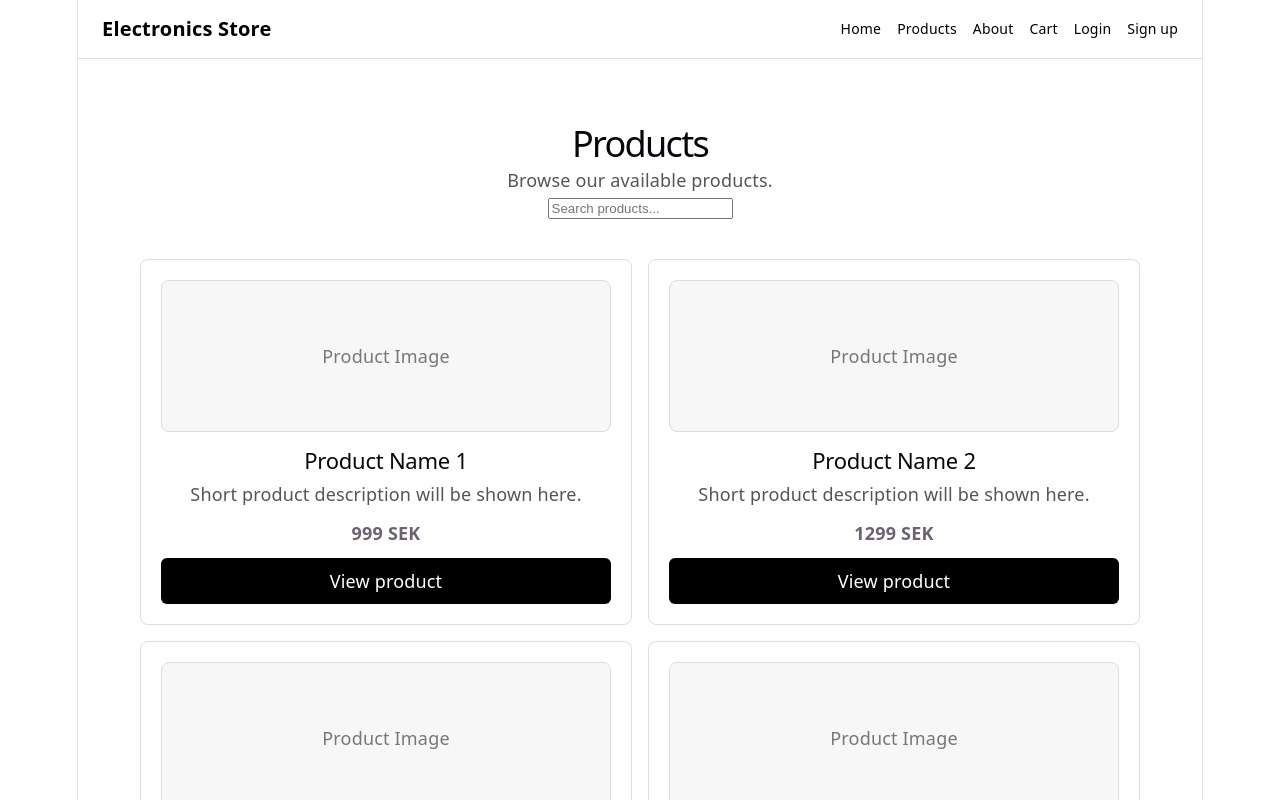
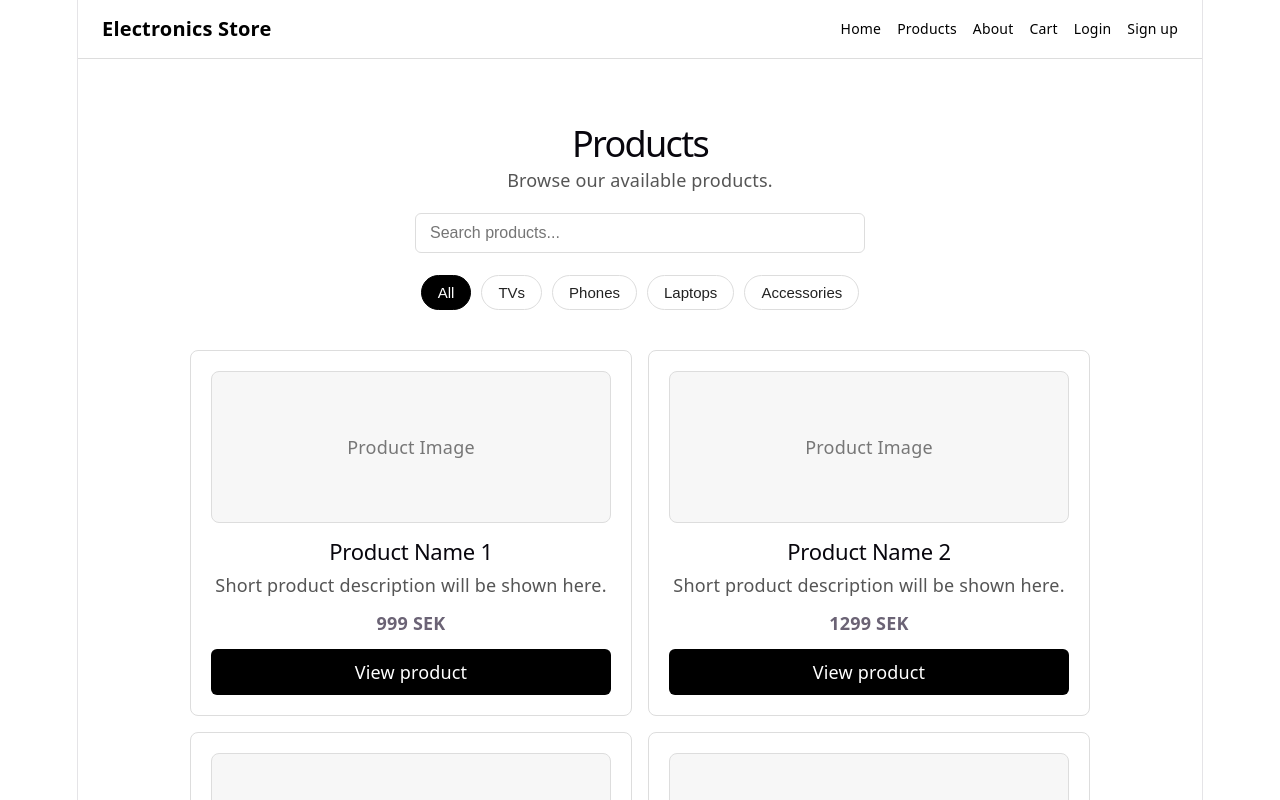
Before and after one commit to aklimson/Online-store, a React app in the folder frontend/: page /products in a window 1280 px wide. Shown: the top 800 px of the page. Built offline with nearby package versions, Linux system fonts and the light colour scheme; the HTML template or start-up script is replaced by a standard one.

Commit message:
feat: added category navigation and filtering

```diff
--- a/frontend/src/pages/Home.jsx
+++ b/frontend/src/pages/Home.jsx
@@ -22,10 +22,10 @@ function Home() {
         <h2>Categories</h2>
 
         <div className="category-grid">
-          <div>TVs</div>
-          <div>Phones</div>
-          <div>Laptops</div>
-          <div>Accessories</div>
+          <Link to="/products?category=tvs">TVs</Link>
+          <Link to="/products?category=phones">Phones</Link>
+          <Link to="/products?category=laptops">Laptops</Link>
+          <Link to="/products?category=accessories">Accessories</Link>
         </div>
       </section>
     </main>
--- a/frontend/src/pages/Products.jsx
+++ b/frontend/src/pages/Products.jsx
@@ -1,40 +1,71 @@
 import { useState } from "react";
-import { Link } from "react-router-dom";
+import { Link, useSearchParams } from "react-router-dom";
 import "../styles/Products.css";
 
 function Products() {
   const [searchTerm, setSearchTerm] = useState("");
 
+  const [searchParams, setSearchParams] = useSearchParams();
+  const selectedCategory = searchParams.get("category");
+
+  const categories = [
+    { label: "All", value: "" },
+    { label: "TVs", value: "tvs" },
+    { label: "Phones", value: "phones" },
+    { label: "Laptops", value: "laptops" },
+    { label: "Accessories", value: "accessories" },
+  ];
+
   const products = [
     {
       id: 1,
       name: "Product Name 1",
+      category: "phones",
       price: "999 SEK",
       description: "Short product description will be shown here.",
     },
     {
       id: 2,
       name: "Product Name 2",
+      category: "laptops",
       price: "1299 SEK",
       description: "Short product description will be shown here.",
     },
     {
       id: 3,
       name: "Product Name 3",
+      category: "tvs",
       price: "799 SEK",
       description: "Short product description will be shown here.",
     },
     {
       id: 4,
       name: "Product Name 4",
+      category: "accessories",
       price: "1499 SEK",
       description: "Short product description will be shown here.",
     },
   ];
 
-  const filteredProducts = products.filter((product) =>
-    product.name.toLowerCase().includes(searchTerm.toLowerCase())
-  );
+  const handleCategoryChange = (category) => {
+    if (category) {
+      setSearchParams({ category });
+    } else {
+      setSearchParams({});
+    }
+  };
+
+  const filteredProducts = products.filter((product) => {
+    const matchesSearch = product.name
+      .toLowerCase()
+      .includes(searchTerm.toLowerCase());
+
+    const matchesCategory = selectedCategory
+      ? product.category === selectedCategory
+      : true;
+
+    return matchesSearch && matchesCategory;
+  });
 
   return (
     <main className="products-page">
@@ -49,6 +80,23 @@ function Products() {
           value={searchTerm}
           onChange={(event) => setSearchTerm(event.target.value)}
         />
+
+        <div className="category-filter">
+          {categories.map((category) => (
+            <button
+              key={category.label}
+              className={
+                selectedCategory === category.value ||
+                (!selectedCategory && category.value === "")
+                  ? "category-filter-button active"
+                  : "category-filter-button"
+              }
+              onClick={() => handleCategoryChange(category.value)}
+            >
+              {category.label}
+            </button>
+          ))}
+        </div>
       </section>
 
       {filteredProducts.length === 0 ? (
--- a/frontend/src/styles/Home.css
+++ b/frontend/src/styles/Home.css
@@ -42,8 +42,14 @@
   margin-top: 16px;
 }
 
-.category-grid div {
+.category-grid a {
   padding: 20px;
   border: 1px solid #ddd;
   border-radius: 8px;
+  text-decoration: none;
+  color: black;
 }
+
+.category-grid a:hover {
+  background-color: #f7f7f7;
+}
--- a/frontend/src/styles/Products.css
+++ b/frontend/src/styles/Products.css
@@ -18,13 +18,58 @@
   color: #555;
 }
 
+/* search */
+.products-search {
+  width: 100%;
+  max-width: 420px;
+  margin-top: 20px;
+  padding: 10px 14px;
+  border: 1px solid #ddd;
+  border-radius: 6px;
+  font-size: 16px;
+}
+
+.products-search:focus {
+  outline: none;
+  border-color: #999;
+}
+
+/* category filter */
+.category-filter {
+  display: flex;
+  justify-content: center;
+  flex-wrap: wrap;
+  gap: 10px;
+  margin-top: 22px;
+}
+
+.category-filter-button {
+  padding: 8px 16px;
+  border: 1px solid #ddd;
+  border-radius: 20px;
+  background-color: white;
+  color: #222;
+  cursor: pointer;
+  font-size: 15px;
+}
+
+.category-filter-button:hover {
+  background-color: #f7f7f7;
+}
+
+.category-filter-button.active {
+  background-color: black;
+  color: white;
+  border-color: black;
+}
+
 /* products section */
 .products-list {
   display: grid;
   grid-template-columns: repeat(2, 1fr);
   gap: 16px;
   margin-top: 16px;
-  max-width: 1000px;
+  max-width: 900px;
   margin-left: auto;
   margin-right: auto;
 }
@@ -72,6 +117,8 @@
 }
 
 .product-button {
+  width: 100%;
+  box-sizing: border-box;
   margin-top: auto;
   padding: 10px 16px;
   background: black;
@@ -80,11 +127,18 @@
   border-radius: 6px;
   cursor: pointer;
   text-decoration: none;
-  display: inline-block;
+  display: block;
+  text-align: center;
 }
 
 .product-button:hover {
   opacity: 0.85;
+}
+
+.no-products-message {
+  text-align: center;
+  color: #555;
+  margin-top: 30px;
 }
 
 /* tablet */
@@ -117,25 +171,18 @@
   }
 
   .products-search {
-  width: 100%;
-  max-width: 420px;
-  margin-top: 20px;
-  padding: 10px 14px;
-  border: 1px solid #ddd;
-  border-radius: 6px;
-  font-size: 16px;
-}
+    font-size: 15px;
+  }
 
-.products-search:focus {
-  outline: none;
-  border-color: #999;
-}
+  .category-filter {
+    gap: 8px;
+    margin-top: 18px;
+  }
 
-.no-products-message {
-  text-align: center;
-  color: #555;
-  margin-top: 30px;
-}
+  .category-filter-button {
+    padding: 8px 12px;
+    font-size: 14px;
+  }
 
   .product-item {
     padding: 16px;
```
